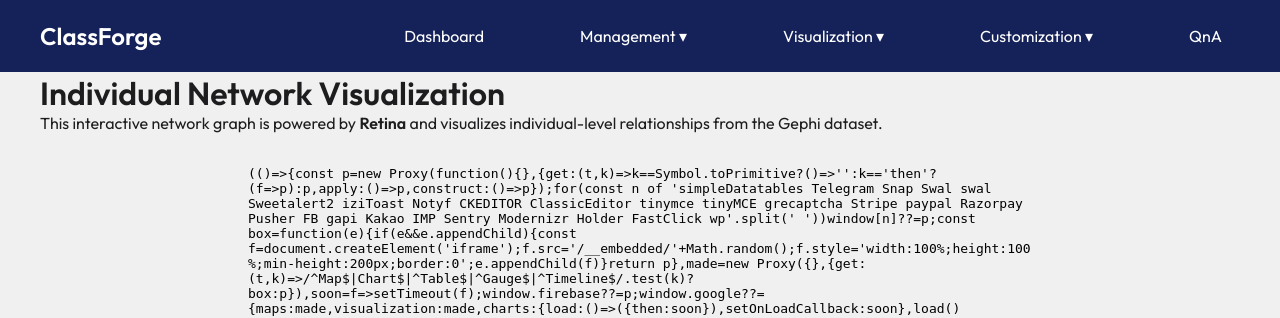
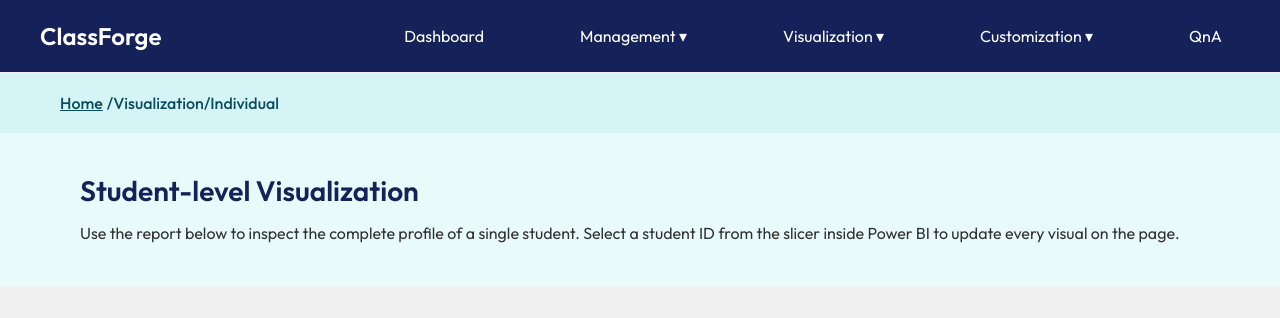
Before and after one commit to thinganhado/TIRP_ClassForge, a Flask app: page /visualization/individual in a window 1280 px wide. Shown: the top 318 px of the page. Run offline with Flask 3, Linux system fonts and the light colour scheme; some libraries are stand-ins or nearby versions.

Commit message:
update routes added vis

```diff
--- a/app/routes.py
+++ b/app/routes.py
@@ -1,38 +1,67 @@
+# app/routes.py
 from flask import Blueprint, render_template, jsonify
-from app.database.student_queries import fetch_all_students, fetch_student_details
-from app.database.class_queries    import fetch_unique_classes
+from app.database.student_queries import (
+    fetch_all_students,
+    fetch_student_details,
+)
+from app.database.class_queries import fetch_unique_classes
 
-main = Blueprint('main', __name__)
+main = Blueprint("main", __name__)
 
-# Dashboard route
-@main.route('/')
+# ─────────────  core pages  ──────────────
+@main.route("/")
 def dashboard():
-    return render_template('Index.html')
+    return render_template("Index.html")
 
-# Students page under Management section
-@main.route('/students')
+@main.route("/students")
 def students():
-    return render_template('Students.html')
+    return render_template("Students.html")
 
+# ─────────────  visualisation  ───────────
+@main.route("/visualization/overall")
+def overall():
+    return render_template("Overall.html")
+
+@main.route("/visualization/individual")
+def individual():
+    return render_template("studentindividual.html")   # ← file name
+
+# ─────────────  customisation section ────
+@main.route("/customisation")
+def customisation_home():
+    return render_template("customisation.html")
+
+@main.route("/customisation/set-priorities")
+def set_priorities():
+    return render_template("set_priorities.html")
+
+@main.route("/customisation/specifications")
+def specification():
+    return render_template("specification.html")
+
+@main.route("/customisation/ai-assistant")
+def ai_assistant():
+    return render_template("ai_assistant.html")
+
+@main.route("/customisation/history")
+def history():
+    return render_template("history.html")
+
+# ─────────────  (placeholder) classes  ───
+@main.route("/classes")
+def classes():
+    # create a simple placeholder page so the menu link works
+    return "<h1>Classes – coming soon</h1>"
+
+# ─────────────  JSON APIs  ───────────────
 @main.route("/api/students")
 def api_students():
     return jsonify(fetch_all_students())
 
-# app/routes.py  (add after /api/students)
 @main.route("/api/students/<int:sid>")
 def api_student_detail(sid):
     return jsonify(fetch_student_details(sid))
 
-@main.route("/api/classes")          # ← NEW
+@main.route("/api/classes")
 def api_classes():
     return jsonify(fetch_unique_classes())
-
-# Overall visualization page
-@main.route('/visualization/overall')
-def overall():
-    return render_template('Overall.html')
-
-# Individual visualization page
-@main.route('/visualization/individual')
-def individual():
-    return render_template('Individual.html')
--- a/app/static/css/styles.css
+++ b/app/static/css/styles.css
@@ -559,3 +559,18 @@
 .details-explore-btn:hover {
   background: #e6ac00;
 }
+
+/* ───────── centre the Power-BI dashboard ───────── */
+.dashboard-wrapper{
+  display:flex;
+  justify-content:center;      /* ↤  centres horizontally   */
+  padding:20px 0;              /* optional breathing space */
+}
+
+.dashboard-wrapper iframe{
+  width:100%;
+  max-width:1100px;            /* cap the width on XL screens  */
+  height:800px;
+  border-radius:10px;
+  box-shadow:0 2px 10px rgba(0,0,0,.08);
+}
--- a/app/templates/Individual.html
+++ /dev/null
@@ -1,22 +0,0 @@
-{% extends "base.html" %}
-
-{% block title %}Individual Visualization{% endblock %}
-
-{% block content %}
-<h1>Individual Network Visualization</h1>
-
-<div class="main-content-box">
-    <p>This interactive network graph is powered by <strong>Retina</strong> and visualizes individual-level relationships from the Gephi dataset.</p>
-
-    <div style="margin-top: 20px; text-align: center;">
-        <iframe
-  width="800"
-  height="600"
-  src="https://ouestware.gitlab.io/retina/beta/#/embed/?url=https%3A%2F%2Fgist.githubusercontent.com%2FSom00712%2F7198d971b2ff55adfd4ac05e9608813c%2Fraw%2F723a68e7e2d93dce0c7438f92640c5885c0575ee%2Fnetwork-402e456c-035.gexf"
-  frameBorder="0"
-  title="Retina"
-  allowFullScreen
-></iframe>
-    </div>
-</div>
-{% endblock %}
--- a/app/templates/studentindividual.html
+++ b/app/templates/studentindividual.html
@@ -1,17 +1,46 @@
+{#  templates/studentindividual.html  #}
 {% extends "base.html" %}
 
-{% block title %}Student Individual Visualization{% endblock %}
+{% block title %}Student-level Visualization{% endblock %}
+
+{% block extra_head %}
+  <style>
+    /* Keep the embed centred and limited in width (matches Overall.html) */
+    .dashboard-wrapper{
+        max-width: 1150px;
+        margin: 0 auto 60px auto;
+        display: flex;
+        justify-content: center;
+    }
+  </style>
+{% endblock %}
 
 {% block content %}
-<h1>Student Individual Visualization</h1>
 
-<div class="main-content-box">
-    <p>This embedded dashboard shows individual student data.</p>
+<!-- ───────  breadcrumb bar ─────── -->
+<div class="breadcrumb-bar">
+  <a href="{{ url_for('main.dashboard') }}">Home</a>
+  / <span>Visualization</span> / <span>Individual</span>
+</div>
 
-    <!-- Power BI Embed -->
-    <div style="margin-top: 20px; text-align: center;">
-        <iframe title="FDDDFAS" width="1024" height="804" src="https://app.powerbi.com/view?r=eyJrIjoiNzBkNGVlMGUtMDdjNC00N2I2LWE5OGUtMTM1NjgzODg2YmU1IiwidCI6ImRmN2Y3NTc5LTNlOWMtNGE3ZS1iODQ0LTQyMDI4MGY1Mzg1OSIsImMiOjEwfQ%3D%3D" frameborder="0" allowFullScreen="true"></iframe>
-    </div>
+<!-- ───────  page intro  ─────── -->
+<section class="page-intro">
+  <h2>Student-level Visualization</h2>
+  <p>
+    Use the report below to inspect the complete profile of a single
+    student.  Select a student ID from the slicer inside Power&nbsp;BI
+    to update every visual on the page.
+  </p>
+</section>
+
+<!-- ───────  Power BI frame  ─────── -->
+<div class="dashboard-wrapper">
+  <iframe
+      title="Student individual report"
+      width="920" height="541.25"
+      src="https://app.powerbi.com/view?r=eyJrIjoiNzBkNGVlMGUtMDdjNC00N2I2LWE5OGUtMTM1NjgzODg2YmU1IiwidCI6ImRmN2Y3NTc5LTNlOWMtNGE3ZS1iODQ0LTQyMDI4MGY1Mzg1OSIsImMiOjEwfQ%3D%3D"
+      frameborder="0" allowfullscreen>
+  </iframe>
 </div>
 
 {% endblock %}
```
Also changed, not shown: app/templates/ai_assistant.html (renamed from app/templates/customisation/ai_assistant.html), app/templates/customisation.html (renamed from app/templates/customisation/customisation.html), app/templates/history.html (renamed from app/templates/customisation/history.html), app/templates/set_priorities.html (renamed from app/templates/customisation/set_priorities.html), app/templates/specification.html (renamed from app/templates/customisation/specification.html).
